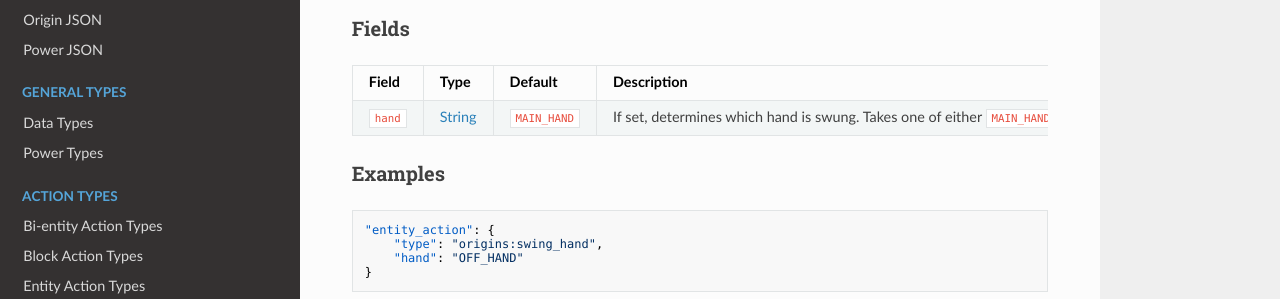
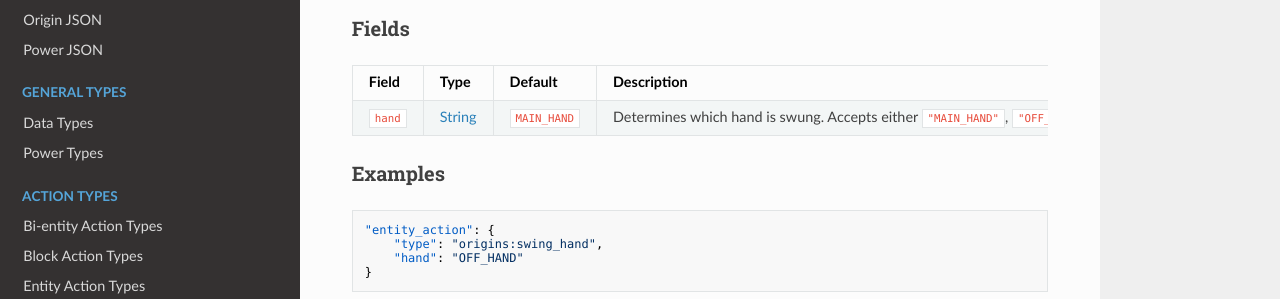
Before and after one commit to apace100/origins-docs, an MkDocs documentation site: the page built from docs/types/entity_action_types/swing_hand.md, in a window 1280 px wide. Shown: the part 439-738 px from the top of the page. Built offline with MkDocs 1.6.1, drawn with Linux system fonts in a browser that asks for light colours; nearby versions of some CDN libraries.

Commit message:
Updated `swing_hand.md` (Entity Action Type)
Reworded the description for the `hand` field

```diff
--- a/docs/types/entity_action_types/swing_hand.md
+++ b/docs/types/entity_action_types/swing_hand.md
@@ -20,7 +20,7 @@ Type ID: `origins:swing_hand`
 
 Field  | Type | Default | Description
 -------|------|---------|-------------
-`hand` | [String](../data_types/string.md) | `MAIN_HAND` | If set, determines which hand is swung. Takes one of either `MAIN_HAND`, `OFF_HAND`
+`hand` | [String](../data_types/string.md) | `MAIN_HAND` | Determines which hand is swung. Accepts either `"MAIN_HAND"`, `"OFF_HAND"`
 
 
 
```
